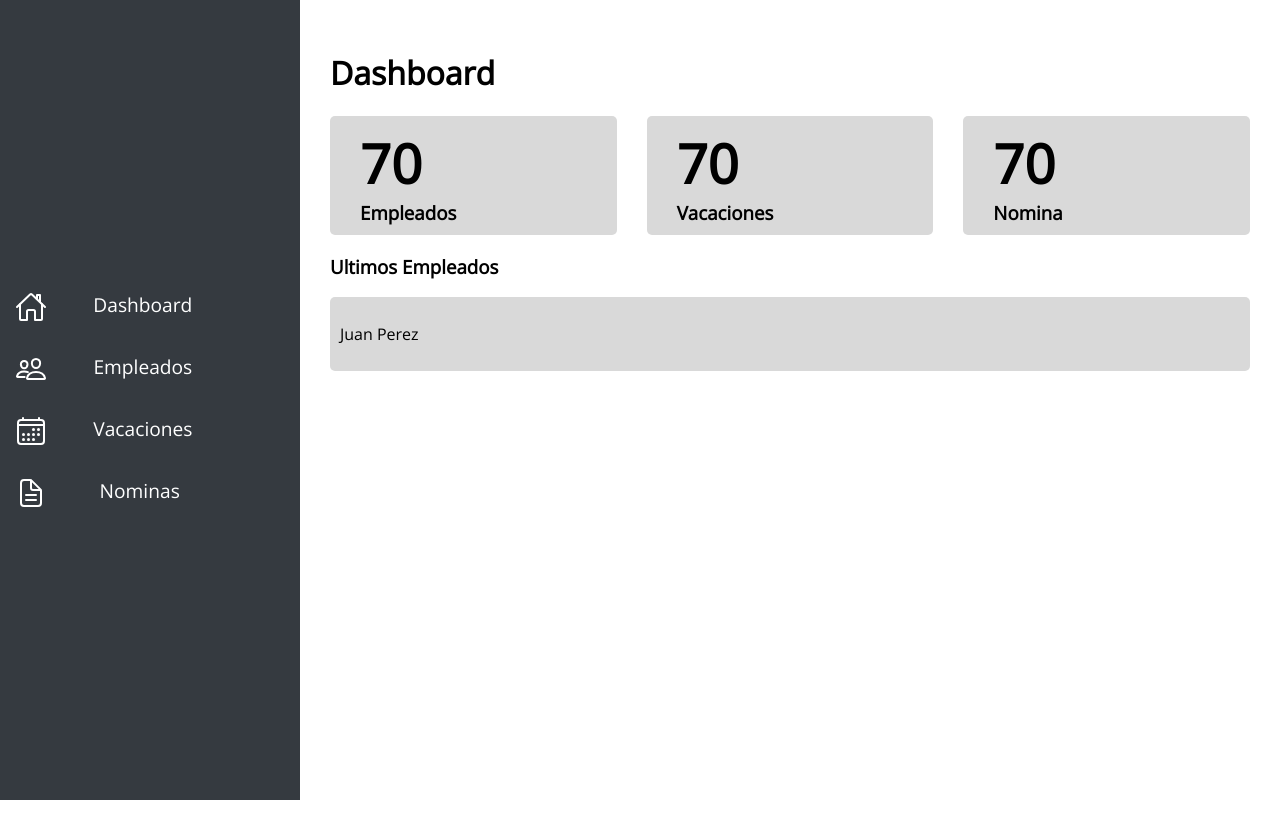
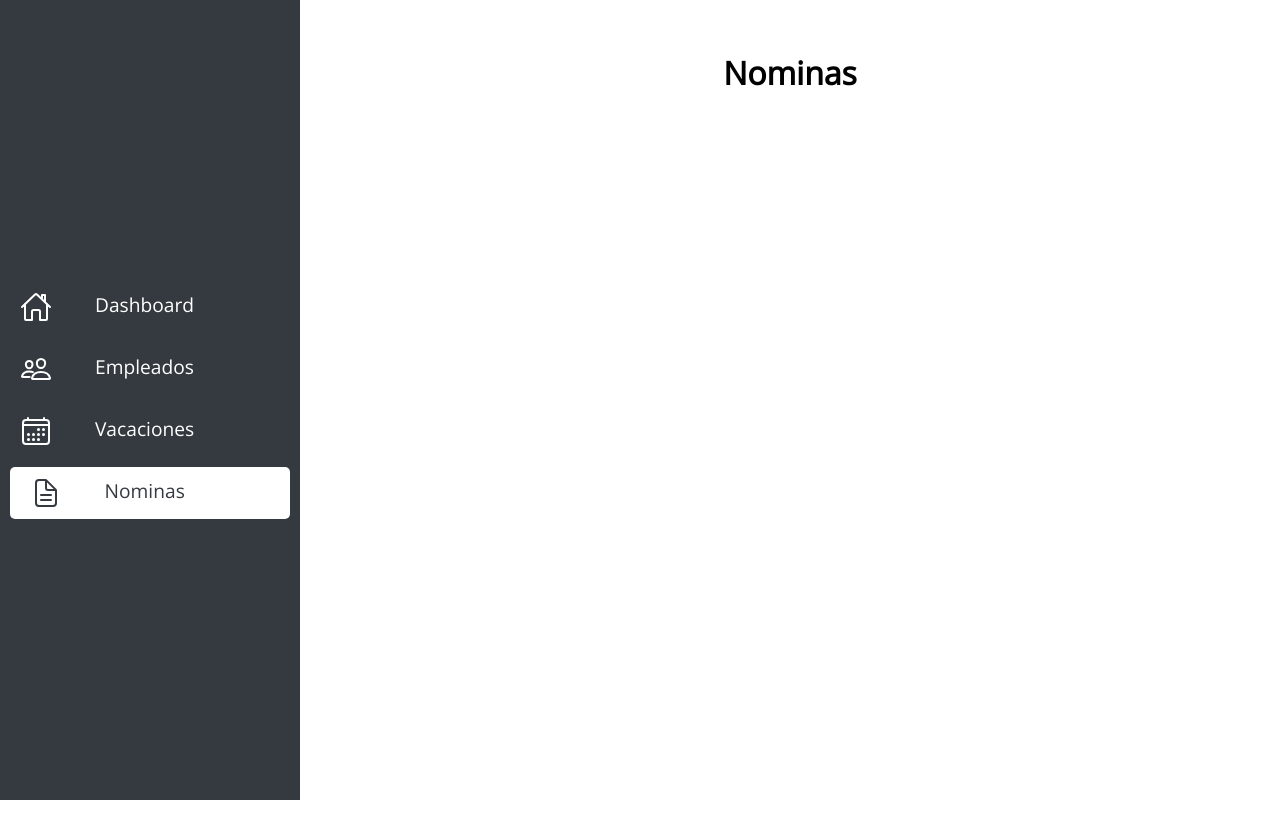
Before and after one commit to Alyhermon/TeamFri-Front, a React (Create React App) app in the folder teamfri-front/: page /nominas in a window 1280 px wide. Shown: the top 838 px of the page. After the commit the page ends 800 px from the top, so only its background shows below. Built offline with nearby package versions, Linux system fonts and the light colour scheme.

Commit message:
Maquetacion del dashboard e implementació de las rutas

```diff
--- a/teamfri-front/src/App.js
+++ b/teamfri-front/src/App.js
@@ -1,6 +1,10 @@
 import './app.scss';
 import NavBar from './components/navbar/navbar';
 import DashBoard from './components/dashboard/dashboard';
+import { Router, Routes, Route } from 'react-router-dom';
+import Empleados from './pages/empleados';
+import Vacaciones from './pages/vacaciones';
+import Nominas from './pages/nominas';
 
 function App() {
   return (
@@ -9,7 +13,12 @@ function App() {
         <NavBar />
       </div>
       <div className='content'>
-        <DashBoard />
+          <Routes>
+            <Route exact path='/' element={<DashBoard />}/>
+            <Route exact path='/empleados' element={<Empleados />} />
+            <Route exact path='/vacaciones' element={<Vacaciones />} />
+            <Route exact path='/nominas' element={<Nominas />}/>
+          </Routes>
       </div>
     </div>
   );
--- a/teamfri-front/src/components/navbar/navbar.js
+++ b/teamfri-front/src/components/navbar/navbar.js
@@ -1,26 +1,36 @@
 import React from 'react'
 import './navbar.scss';
+import { NavLink } from 'react-router-dom';
 
 function NavBar() {
+
   return (
     <div className='side'>
         <ul>
+            <NavLink to='/' className='link' activeClassName='active'>
                 <li>
                 <ion-icon size='large' name="home-outline" className="icon"></ion-icon>
                 Dashboard
                 </li>
+            </NavLink>
+            <NavLink to='/empleados' className='link' activeClassName='active'>
                 <li>
                 <ion-icon size='large' name="people-outline" className="icon"></ion-icon>
                 Empleados
                 </li>
+            </NavLink>
+            <NavLink to='/vacaciones' className='link' activeClassName='active'>
                 <li>
                 <ion-icon size='large' name="calendar-outline" className="icon"></ion-icon>
                 Vacaciones
                 </li>
+            </NavLink>
+            <NavLink to='/nominas' className='link' activeClassName='active'>
                 <li>
                 <ion-icon size='large' name="document-text-outline" className="icon"></ion-icon>
                 Nominas
                 </li>
+            </NavLink>
         </ul>
     </div>
   )
--- a/teamfri-front/src/components/navbar/navbar.scss
+++ b/teamfri-front/src/components/navbar/navbar.scss
@@ -22,6 +22,17 @@ $color: #353A40;
         justify-content: center;
         gap: 10px;
 
+        .link{
+            grid-area: p;
+            margin: 0;
+            color: white;
+            text-decoration: none;
+            transition: all 500ms;
+
+            &:hover{
+                color: $color;
+            }
+
             li{
                 list-style: none;
                 padding: 10px;
@@ -29,7 +40,7 @@ $color: #353A40;
                 display: grid;
                 grid-template-areas: 'icon p empy';
                 border-radius: 5px;
-            margin: 0px 5px;
+                margin: 0px 10px;
                 font-size: 1.2rem;
 
                 .icon{
@@ -38,15 +49,18 @@ $color: #353A40;
                     color: rgb(0, 0, 0);
                 }
 
-            Link{
-                grid-area: p;
-                margin: 0;
-            }
-
                 &:hover{
                     background-color: white;
                     color: $color;
                 }
             }
         }
+
+        .active{
+            background-color: white;
+            color: $color;
+            margin: 0px 10px;
+            border-radius: 5px;
         }
+    }
+}
--- a/teamfri-front/src/index.js
+++ b/teamfri-front/src/index.js
@@ -3,11 +3,14 @@ import ReactDOM from 'react-dom/client';
 import './index.css';
 import App from './App';
 import reportWebVitals from './reportWebVitals';
+import { BrowserRouter } from 'react-router-dom';
 
 const root = ReactDOM.createRoot(document.getElementById('root'));
 root.render(
   <React.StrictMode>
-    <App />
+    <BrowserRouter>
+      <App />
+    </BrowserRouter>
   </React.StrictMode>
 );
 
--- /dev/null
+++ b/teamfri-front/src/pages/empleados.js
@@ -0,0 +1,11 @@
+import React from 'react'
+
+const Empleados = () => {
+  return (
+    <div>
+      <h1>Empleados</h1>
+    </div>
+  )
+}
+
+export default Empleados
--- /dev/null
+++ b/teamfri-front/src/pages/nominas.js
@@ -0,0 +1,11 @@
+import React from 'react'
+
+const Nominas = () => {
+  return (
+    <div>
+      <h1>Nominas</h1>
+    </div>
+  )
+}
+
+export default Nominas
--- /dev/null
+++ b/teamfri-front/src/pages/vacaciones.js
@@ -0,0 +1,11 @@
+import React from 'react'
+
+const Vacaciones = () => {
+  return (
+    <div>
+      <h1>Vacaciones</h1>
+    </div>
+  )
+}
+
+export default Vacaciones
```
Lines whose indentation alone changed are shown as unchanged.
